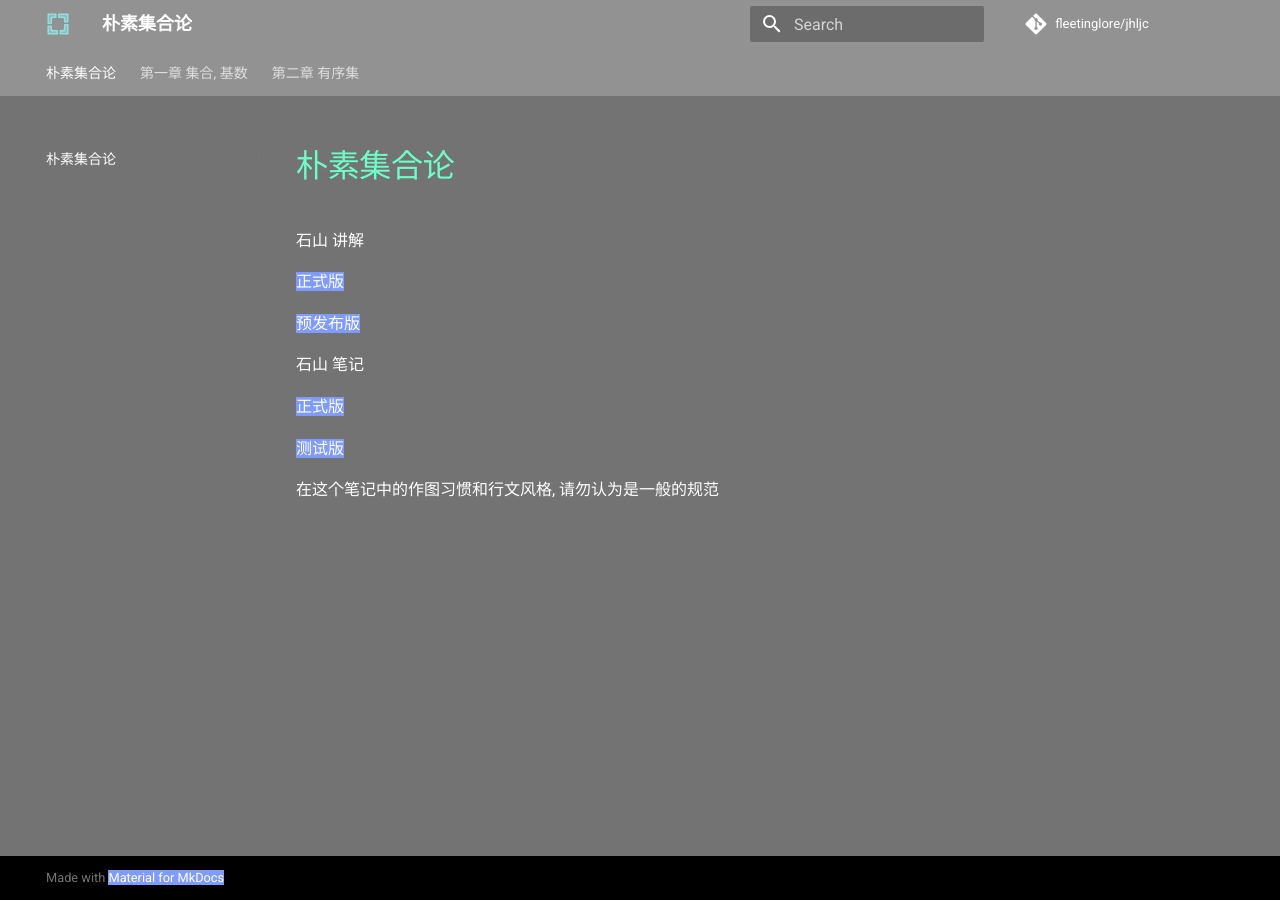
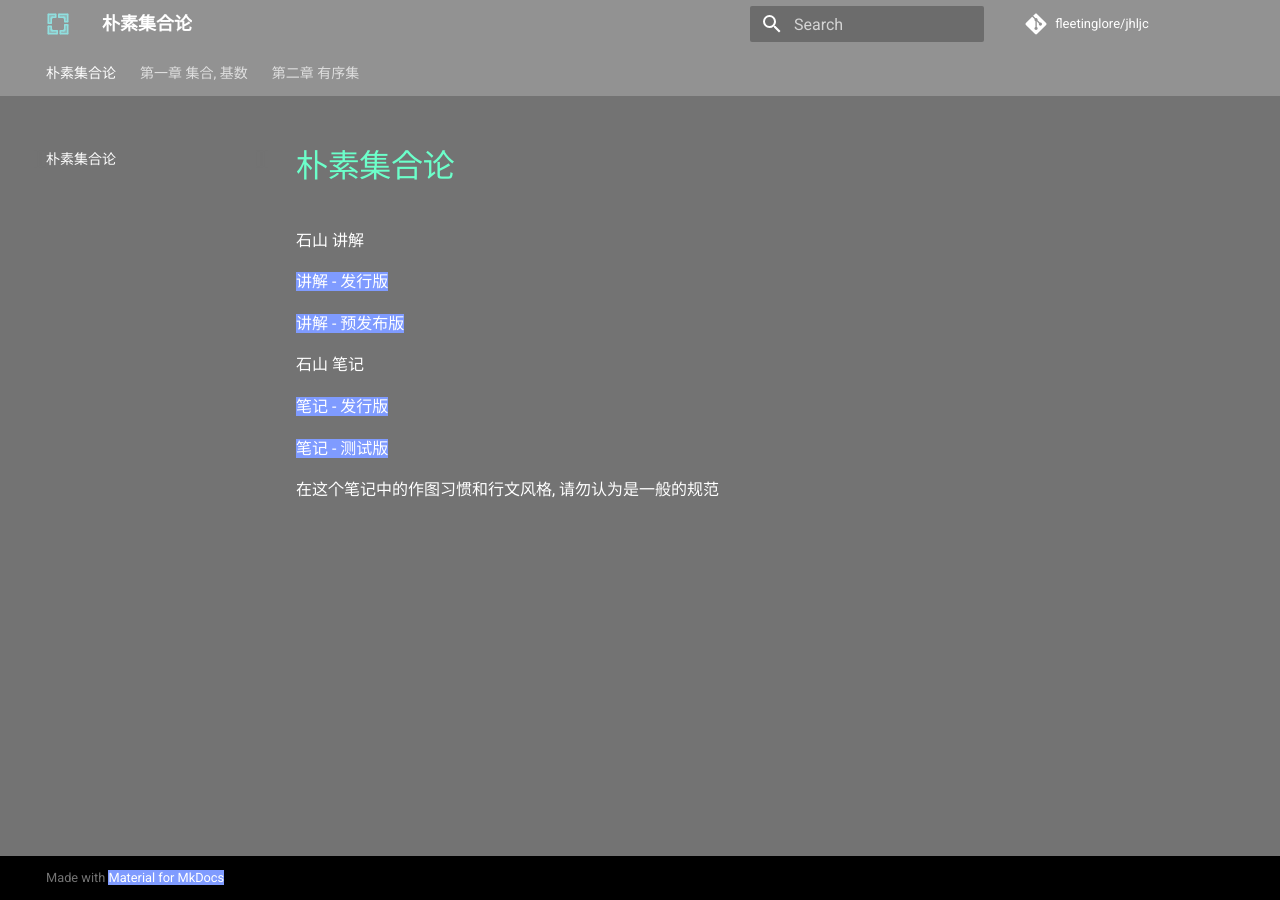
Before and after one commit to FleetingLore/jhljc, an MkDocs documentation site: the page built from docs/index.md, in a window 1280 px wide. Built offline with MkDocs 1.6.1 and Material for MkDocs 9.7.7, drawn with Linux system fonts in a browser that asks for light colours; comment, search, counter and statistics services are not loaded.

Commit message:
Update index.md

```diff
--- a/docs/index.md
+++ b/docs/index.md
@@ -2,14 +2,14 @@
 
 石山 讲解
 
-[正式版](https://space.bilibili.com/411282991/lists/8463276)
+[讲解 - 发行版](https://space.bilibili.com/411282991/lists/8463276)
 
-[预发布版](https://www.douyin.com/video/7657174171297859304)
+[讲解 - 预发布版](https://www.douyin.com/video/7657174171297859304)
 
 石山 笔记
 
-[正式版](http://ducia.site/jhljc)
+[笔记 - 发行版](http://ducia.site/jhljc)
 
-[测试版](https://)
+[笔记 - 测试版](https://fleetinglore.github.io/jhljc/)
 
 在这个笔记中的作图习惯和行文风格, 请勿认为是一般的规范
```
